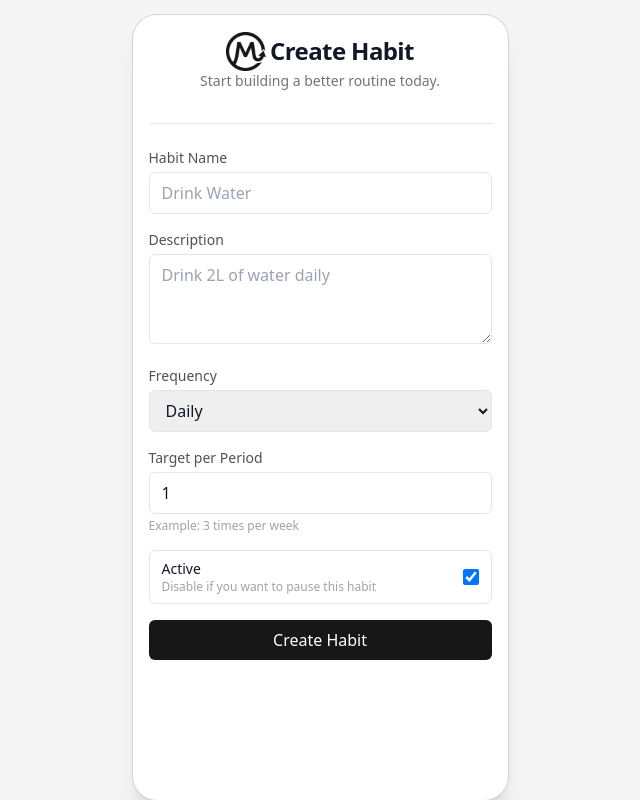
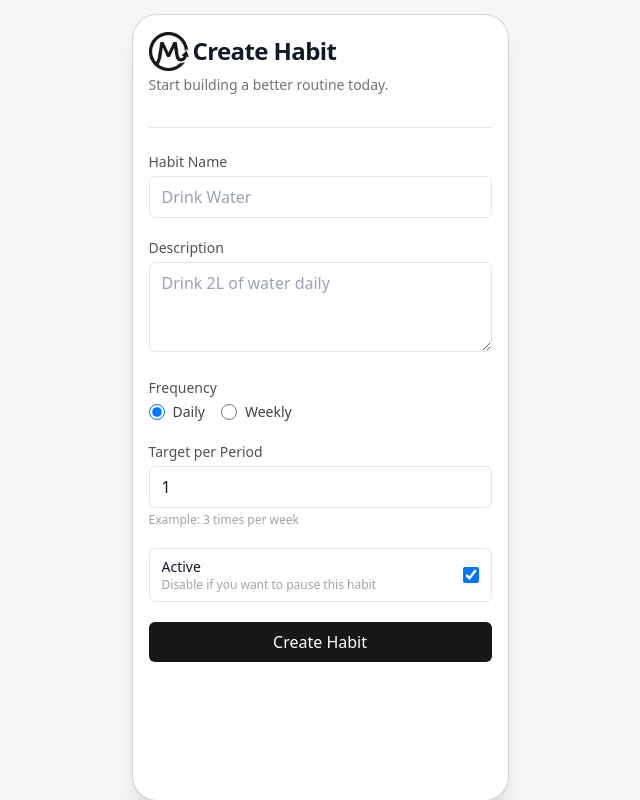
Before and after one commit to decomle/momentum, a React (Vite) app in the folder frontend/momentum-pwa/: page /demo/create_habit in a window 1280 px wide. Shown: the whole page, without its empty margins (320-960 px from the left). Built offline with nearby package versions, Linux system fonts and the light colour scheme; no server answers.

Commit message:
adjustment

```diff
--- a/frontend/momentum-pwa/src/pages/demo/DemoCreateHabitPage.tsx
+++ b/frontend/momentum-pwa/src/pages/demo/DemoCreateHabitPage.tsx
@@ -4,8 +4,8 @@ export default function DemoCreateHabitPage() {
       <div className="w-full space-y-8">
 
         {/* Header */}
-        <div className="text-center">
-          <div className="flex items-center justify-center gap-1">
+        <div className="space-y-1">
+          <div className="flex items-center gap-1">
             <img
               src="/icons/generated/m-mark-neutral-120.png"
               alt="Momentum M icon"
@@ -20,7 +20,7 @@ export default function DemoCreateHabitPage() {
 
         <div className="pt-6 border-t border-neutral-200">
           {/* Form */}
-          <form className="space-y-4">
+          <form className="space-y-5">
 
           {/* Habit Name */}
           <div>
@@ -51,11 +51,27 @@ export default function DemoCreateHabitPage() {
             <label className="block text-sm text-neutral-600 mb-1">
               Frequency
             </label>
-            <select className="w-full px-3 py-2 border border-neutral-200 rounded-md focus:outline-none focus:ring-2 focus:ring-neutral-300">
-              <option value="DAILY">Daily</option>
-              <option value="WEEKLY">Weekly</option>
-              <option value="MONTHLY">Monthly</option>
-            </select>
+            <div className="flex gap-4">
+              <label className="inline-flex items-center gap-2 text-sm text-neutral-700">
+                <input
+                  type="radio"
+                  name="frequency"
+                  value="DAILY"
+                  defaultChecked
+                  className="w-4 h-4"
+                />
+                Daily
+              </label>
+              <label className="inline-flex items-center gap-2 text-sm text-neutral-700">
+                <input
+                  type="radio"
+                  name="frequency"
+                  value="WEEKLY"
+                  className="w-4 h-4"
+                />
+                Weekly
+              </label>
+            </div>
           </div>
 
           {/* Target per Period */}
@@ -92,7 +108,7 @@ export default function DemoCreateHabitPage() {
           {/* Submit */}
           <button
             type="submit"
-            className="w-full py-2 bg-neutral-900 text-white rounded-md hover:bg-neutral-800 transition"
+            className="w-full mt-8 py-2 bg-neutral-900 text-white rounded-md hover:bg-neutral-800 transition"
           >
             Create Habit
           </button>
--- a/frontend/momentum-pwa/src/pages/demo/DemoUpdateHabitPage.tsx
+++ b/frontend/momentum-pwa/src/pages/demo/DemoUpdateHabitPage.tsx
@@ -82,14 +82,30 @@ export default function DemoUpdateHabitPage() {
                 Frequency
               </label>
 
-              <select
-                value={frequency}
-                onChange={(e) => setFrequency(e.target.value)}
-                className="w-full border border-neutral-200 rounded-md px-3 py-2 text-sm bg-white focus:outline-none focus:ring-2 focus:ring-neutral-300"
-              >
-                <option value="DAILY">Daily</option>
-                <option value="WEEKLY">Weekly</option>
-              </select>
+              <div className="flex gap-4">
+                <label className="inline-flex items-center gap-2 text-sm text-neutral-700">
+                  <input
+                    type="radio"
+                    name="frequency"
+                    value="DAILY"
+                    checked={frequency === "DAILY"}
+                    onChange={(e) => setFrequency(e.target.value)}
+                    className="w-4 h-4"
+                  />
+                  Daily
+                </label>
+                <label className="inline-flex items-center gap-2 text-sm text-neutral-700">
+                  <input
+                    type="radio"
+                    name="frequency"
+                    value="WEEKLY"
+                    checked={frequency === "WEEKLY"}
+                    onChange={(e) => setFrequency(e.target.value)}
+                    className="w-4 h-4"
+                  />
+                  Weekly
+                </label>
+              </div>
 
               <p className="text-xs text-neutral-500">
                 How often this habit should be completed.
```
